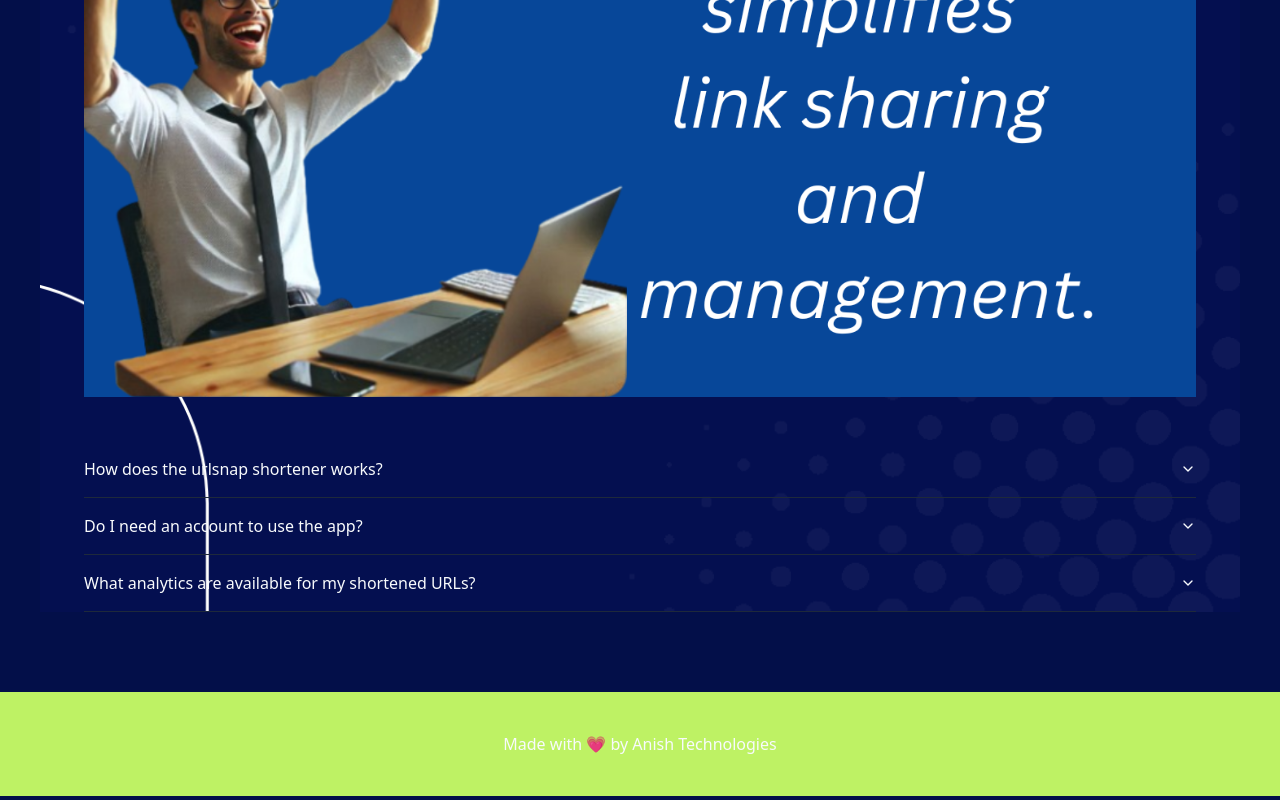
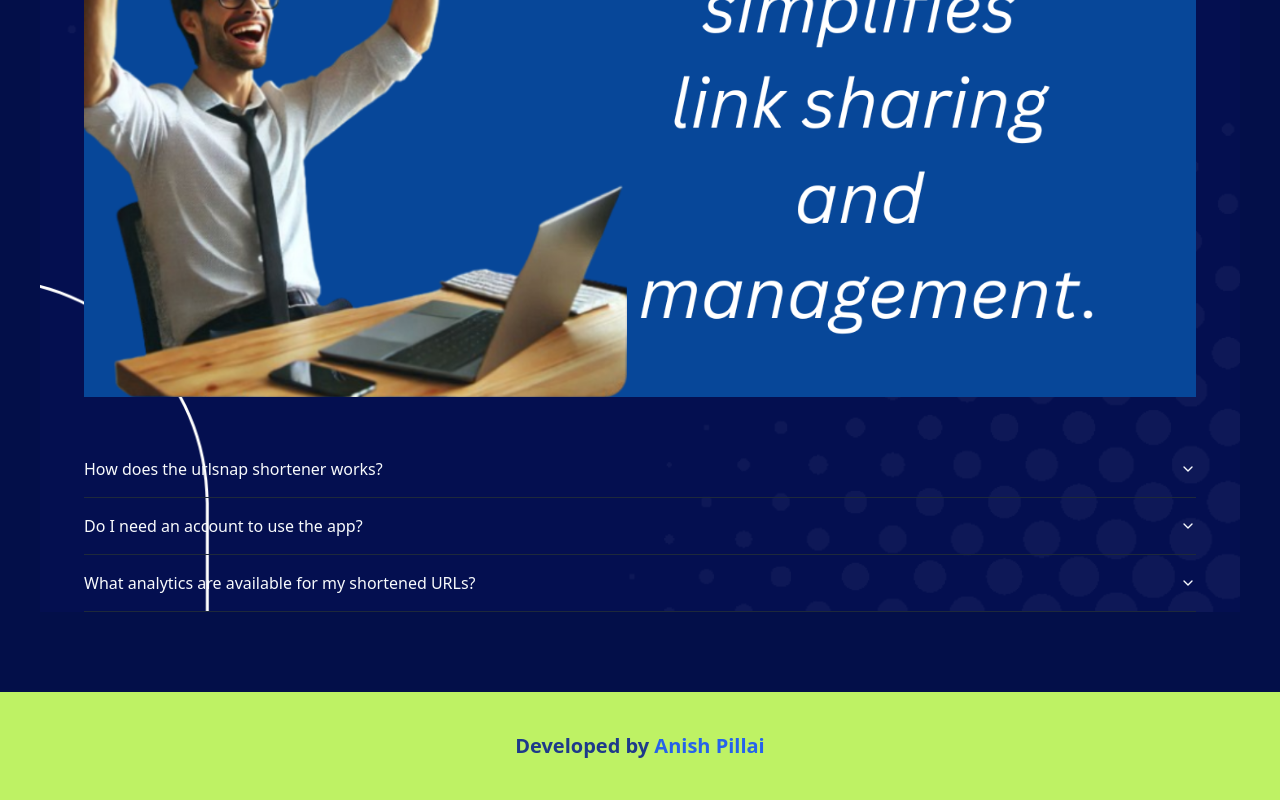
Before and after one commit to AnishPillai2002/snapurl, a React (Vite) app: page / in a window 1280 px wide. Shown: the part 736-1536 px from the top of the page. Built offline with nearby package versions, Linux system fonts and the light colour scheme; no server answers.

Commit message:
changes made to logo and footer

```diff
--- a/src/layouts/app-layout.jsx
+++ b/src/layouts/app-layout.jsx
@@ -8,8 +8,14 @@ const AppLayout = () => {
       <main  className="min-h-screen p-10">
         <Outlet/>
       </main>
-      <div className="p-10 text-center bg-lime-300 mt-10">
-        Made with 💗 by Anish Technologies
+      <div className="p-10 text-center text-blue-900 bg-lime-300 mt-10 font-bold text-xl">
+        Developed by {" "}
+        <a
+          href="https://github.com/AnishPillai2002"
+          className="text-blue-600 hover:text-green-800 "
+        >
+          Anish Pillai
+        </a>
       </div>
     </div>
   );
```
Also changed, not shown: public/urlsnap-logo.png.
